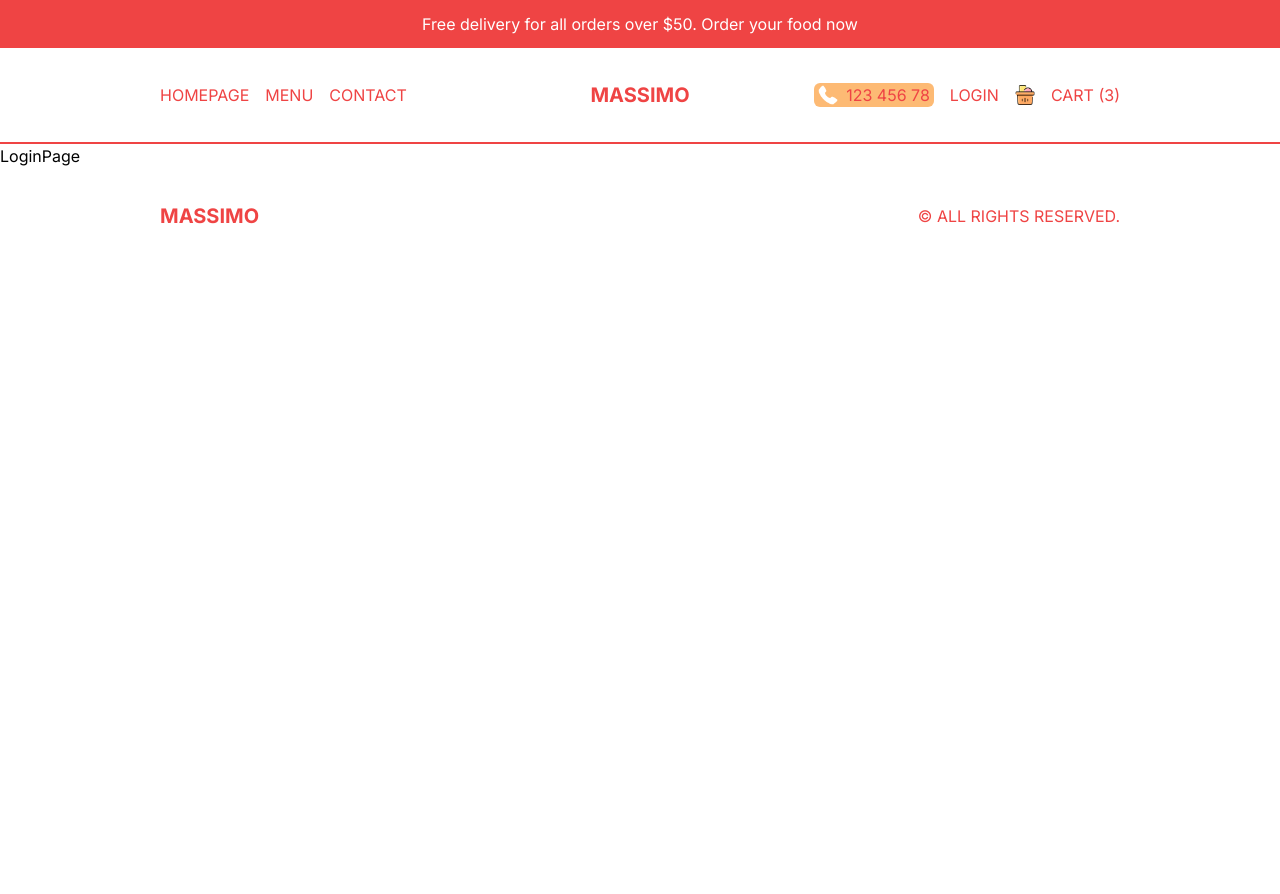
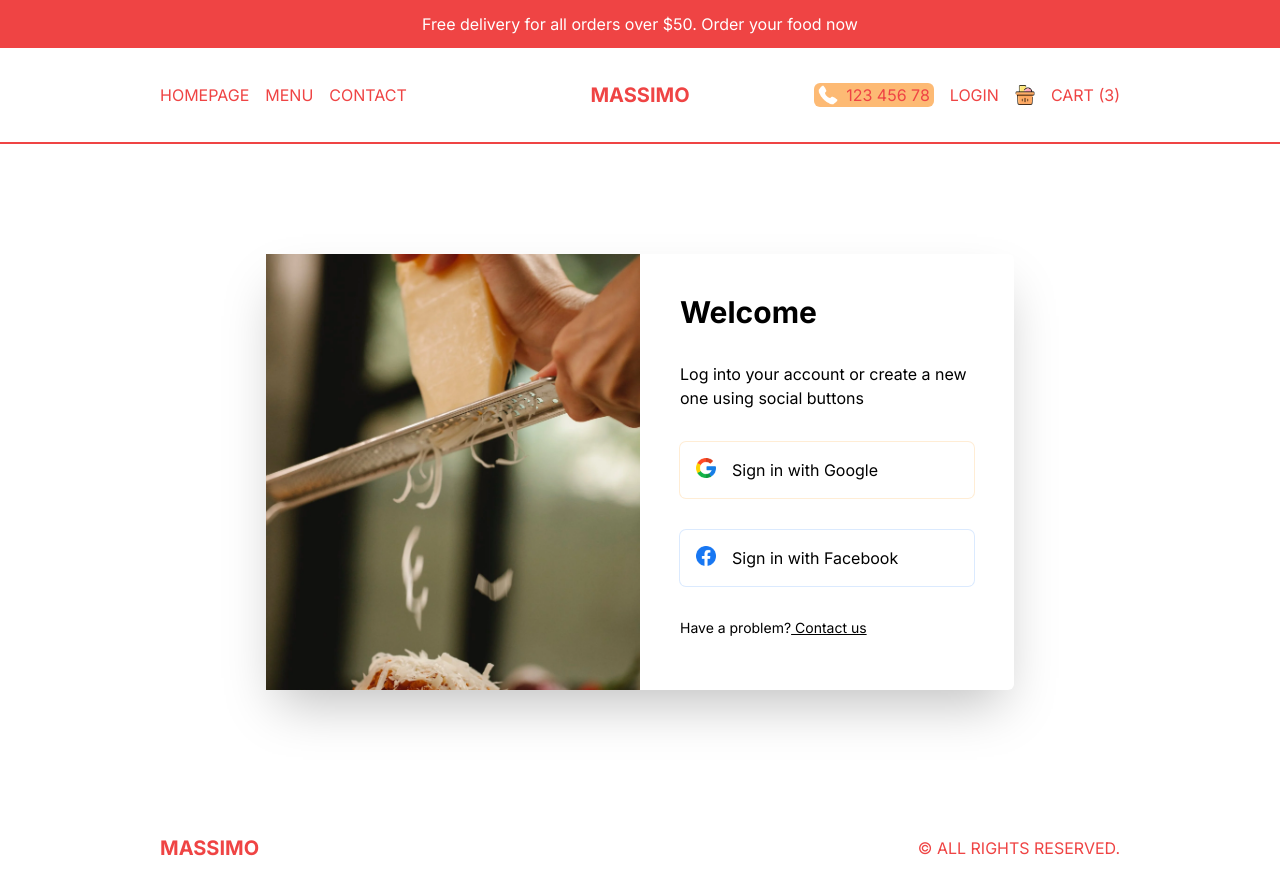
Before and after one commit to tienv1per/restaurant-food-ordering-app, a Next.js app: page /login in a window 1280 px wide. Before the commit the page ends 800 px from the top, so only its background shows below. Built offline with nearby package versions, Linux system fonts and the light colour scheme.

Commit message:
add design login page

```diff
--- a/src/app/login/page.tsx
+++ b/src/app/login/page.tsx
@@ -1,9 +1,47 @@
-import React from 'react'
+import Image from "next/image";
+import Link from "next/link";
+import React from "react";
 
 const LoginPage = () => {
     return (
-        <div>LoginPage</div>
-    )
+        <div className="p-4 h-[calc(100vh-6rem)] md:h-[calc(100vh-9rem)] flex items-center justify-center">
+        {/* BOX */}
+            <div className=" h-full shadow-2xl rounded-md flex flex-col md:flex-row md:h-[70%] md:w-full lg:w-[60%] 2xl:w-1/2">
+                {/* IMAGE CONTAINER */}
+                <div className="relative h-1/3 w-full md:h-full md:w-1/2">
+                    <Image src="/loginBg.png" alt="" fill className="object-cover"/>
+                </div>
+                {/* FORM CONTAINER */}
+                <div className="p-10 flex flex-col gap-8 md:w-1/2">
+                    <h1 className="font-bold text-xl xl:text-3xl">Welcome</h1>
+                    <p>Log into your account or create a new one using social buttons</p>
+                    <button className="flex gap-4 p-4 ring-1 ring-orange-100 rounded-md">
+                        <Image
+                        src="/google.png"
+                        alt=""
+                        width={20}
+                        height={20}
+                        className="object-contain"
+                        />
+                        <span>Sign in with Google</span>
+                    </button>
+                    <button className="flex gap-4 p-4 ring-1 ring-blue-100 rounded-md">
+                        <Image
+                        src="/facebook.png"
+                        alt=""
+                        width={20}
+                        height={20}
+                        className="object-contain"
+                        />
+                        <span>Sign in with Facebook</span>
+                    </button>
+                    <p className="text-sm">
+                        Have a problem?<Link className="underline" href="/"> Contact us</Link>
+                    </p>
+                </div>
+            </div>
+        </div>
+    );
 };
 
 export default LoginPage;
```
